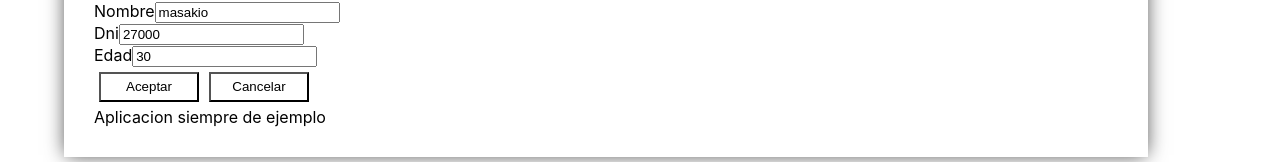
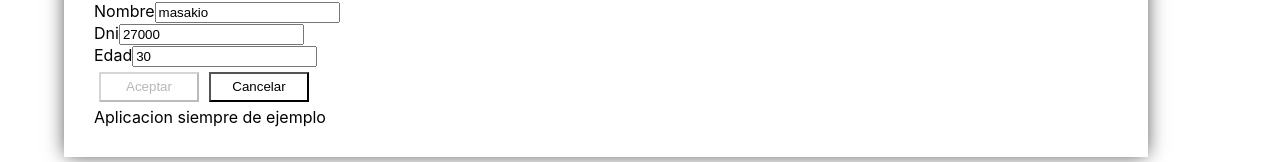
Before and after one commit to Bikcodeh/LearningReact2Project2, a React (Create React App) app: page /customers/27000/edit in a window 1280 px wide. Shown: the part 224-386 px from the top of the page. Built offline with nearby package versions, Linux system fonts and the light colour scheme; data requests are answered from the project's data file.

Commit message:
Deshabilitar botones si no hay cambios

```diff
--- a/src/components/CustomerEdit.jsx
+++ b/src/components/CustomerEdit.jsx
@@ -45,7 +45,7 @@ const toLower = value => value && value.toLowerCase();
 /* const onlyGrow = (value, previousValue, values) =>
   value && previousValue && (value > previousValue ? value: previousValue) */
 
-const CustomerEdit = ({ name, dni, age, handleSubmit, submitting, onBack }) => {
+const CustomerEdit = ({ name, dni, age, handleSubmit, submitting, onBack, pristine }) => {
   return (
     <div>
       <h2>Edicion del cliente</h2>
@@ -78,8 +78,8 @@ const CustomerEdit = ({ name, dni, age, handleSubmit, submitting, onBack }) => {
         ></Field>
 
         <CustomerActions>
-          <button type="submit" disabled={submitting}>Aceptar</button>
-          <button onClick={onBack}>Cancelar</button>
+          <button type="submit" disabled={pristine || submitting}>Aceptar</button>
+          <button onClick={onBack} disabled={submitting}>Cancelar</button>
         </CustomerActions>
       </form>
     </div>
```
